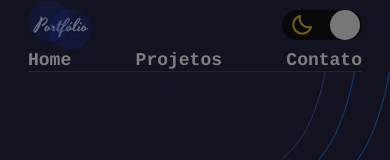
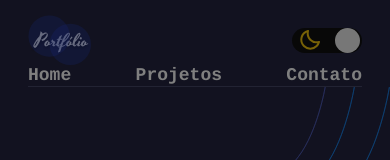
Before and after one commit to joseallef/Jose_Allef_Portfolio, a Next.js app: page /contato in a window 390 px wide. Shown: the top 160 px of the page. Built offline with nearby package versions, Linux system fonts and the light colour scheme.

Commit message:
Color correction on the home page and positioning of the modal on mobile

```diff
--- a/pages/index.js
+++ b/pages/index.js
@@ -6,6 +6,7 @@ import Header from '../src/components/commons/Header';
 import { Grid } from '../src/components/foundation/layout/Grid';
 import { Wrapper } from '../src/components/commons/Main/StyleMain';
 import Text from '../src/components/foundation/Text';
+import HomeBio from '../src/components/pages/Home';
 
 export default function Home() {
   return (
@@ -52,7 +53,7 @@ export default function Home() {
               flexDirection="column"
             >
               <Wrapper.Vector>
-                <img src="/image/description-wrapper.svg" alt="Caixa de descrição" />
+                <HomeBio />
                 <Wrapper.Paragraph>
                   <Text
                     tag="h2"
--- a/pages/projetos.js
+++ b/pages/projetos.js
@@ -73,7 +73,7 @@ export default function Projects({ allProjects, repositories }) {
         setModalState(true);
       }
     } else {
-      setMessage({ msg: 'Campo vazio prencha para continuar a pesquisa!:(' });
+      setMessage({ msg: 'Campo vazio, preencha para continuar a pesquisa!:(' });
       setModalState(true);
     }
   }
--- a/src/components/commons/Header/StyleHeader.js
+++ b/src/components/commons/Header/StyleHeader.js
@@ -12,6 +12,7 @@ const MenuWrapper = styled.header`
 
   padding-left: 28px;
   padding-right: 28px;
+  padding-top: 15px;
 
 
   font-family: Courier, sans-serif;
@@ -128,16 +129,24 @@ const ButtonToggle = styled.div`
   display: flex;
   justify-content: space-around;
   align-items: center;
-  width: 80px;
-  height: 30px;
+  width: 70px;
+  height: 25px;
   border-radius: 50px 50px;
   background: #111;
+
+
+  ${breakpointsMedia({
+    md: css`
+    width: 80px;
+    height: 30px;
+    `,
+  })}
 
 `;
 const BoxToggle = styled.button`
   position: absolute;
-  width: 30px;
-  height: 30px;
+  width: 25px;
+  height: 25px;
   margin-right: 70px;
   border-radius: 50%;
   transition: 0.5s;
@@ -147,13 +156,25 @@ const BoxToggle = styled.button`
   ${({ currentTheme }) => {
     if (currentTheme === 'dark') {
       return css`
-        margin-left: 115px;
+        margin-left: 110px;
+        ${breakpointsMedia({
+    md: css`
+            margin-left: 115px;
+          `,
+  })}
       `;
     }
     return css`
-        margin-left: 25px;
+        margin-left: 30px;
       `;
   }}
+
+  ${breakpointsMedia({
+    md: css`
+    width: 30px;
+    height: 30px;
+  `,
+  })}
 
 `;
 
```
Also changed, not shown: src/components/commons/Main/StyleMain.js (+4 -4 lines), src/components/pages/Home/index.js (added, +17 -0 lines), src/components/pages/StyleInputSearchProjects/index.js (+11 -5 lines).
